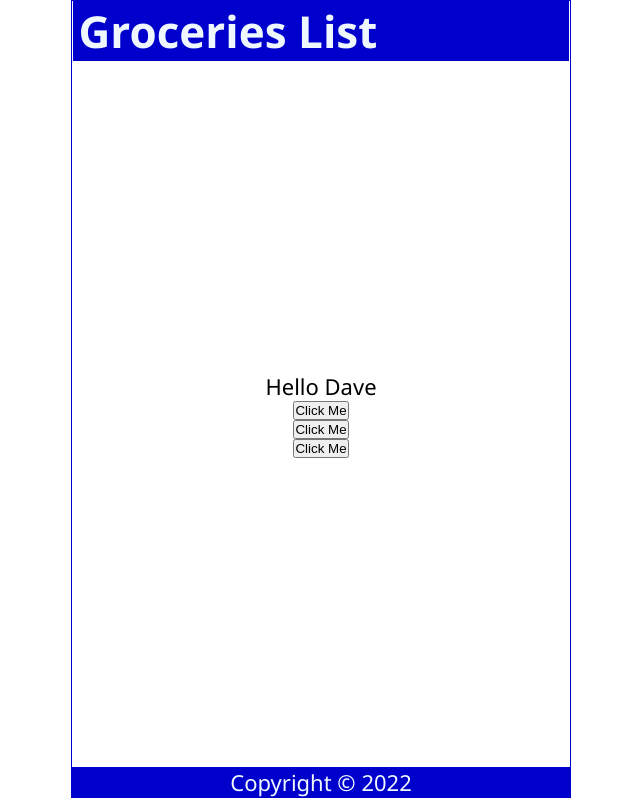
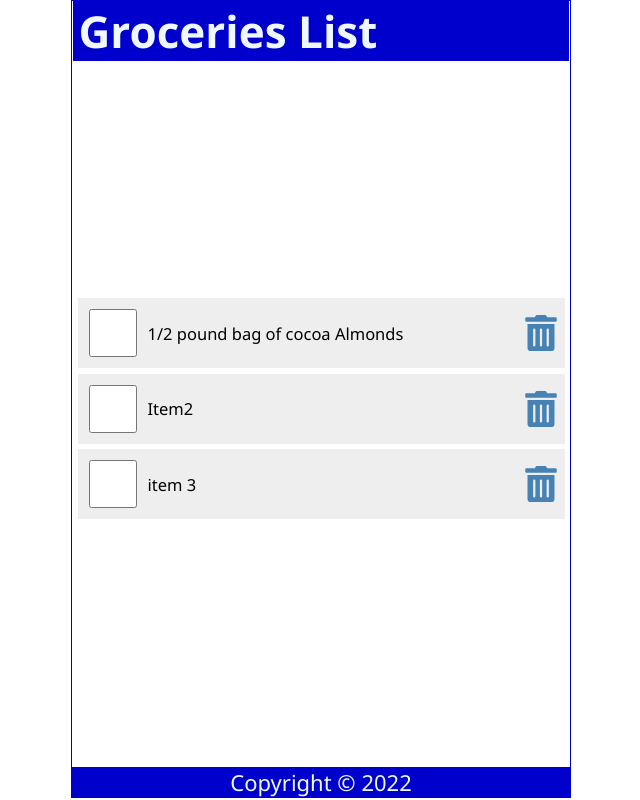
Before and after one commit to Ian-ed-McAllister/first_react_grocery_list, a React (Create React App) app: page / in a window 1280 px wide. Shown: the whole page, without its empty margins (319-959 px from the left). Built offline with nearby package versions, Linux system fonts and the light colour scheme.

Commit message:
Chapter 7 Complete

```diff
--- a/package.json
+++ b/package.json
@@ -8,6 +8,7 @@
     "@testing-library/user-event": "^13.5.0",
     "react": "^18.2.0",
     "react-dom": "^18.2.0",
+    "react-icons": "^4.4.0",
     "react-scripts": "5.0.1",
     "web-vitals": "^2.1.4"
   },
--- a/src/Content.js
+++ b/src/Content.js
@@ -1,35 +1,89 @@
 import React from 'react'
+import { useState } from 'react'
+import {FaTrashAlt} from "react-icons/fa"
+
 
 const Content = () => {
-    const handleNameChange = () => {
-        const names = ["Bob", "Dave", "Kevin"]
-        const int = Math.floor(Math.random()*3)
-        return names[int]
+    // we use const as we never want to reset the "name" again directly
+    const [items, setItems] = useState([
+        {
+            id: 1,
+            checked: false,
+            item: "1/2 pound bag of cocoa Almonds"
+        },
+        {
+            id: 2,
+            checked: false,
+            item: "Item2"
+        },
+        {
+            id:3,
+            checked: false,
+            item: "item 3"
+        }
+    ])
+
+    const handleCheck = (id) => {
+        const listItems = items.map((item) => item.id === id ? { ...item, checked: !item.checked} : item)
+        setItems(listItems)
+        localStorage.setItem('shoppingList', JSON.stringify(listItems))
+
+        console.log(`key: ${id}`)
     }
 
-    const handleClick = () =>{
-        console.log("CLICKED")
+    const handleDelete = (id) =>{
+        const listItems = items.filter((item) => item.id !== id)
+        setItems(listItems)
+        localStorage.setItem('shoppingList', JSON.stringify(listItems))
     }
-    const handleClick2 = (name) =>{
-        console.log(`${name} was clicked`)
-    }
-    const handleClick3 = (event) =>{
-        console.log(event.target.innerText)
-    }
+
+
+    // LEARNING ABOUT USE STATE
+
+    // const handleClick = () =>{
+    //     // here it will still output 0 the first time you click it as it uses the count value when it enters the function
+    //     setCount(count + 1)
+    //     //Even when adding again it will set count to what count was comming into the function +1 not +2
+    //     setCount(count + 1)
+    //     console.log(count)
+    //     // This is because the value of count within the function WILL NOT GET CHANGED, the value outside does and when you call the function again the local value gets set to the outside value
+    // }
+    // const handleClick2 = (name) =>{
+    //     console.log(`${name} was clicked`)
+    // }
+    // const handleClick3 = (event) =>{
+    //     console.log(event.target.innerText)
+    // }
 
   return (
     <main>
-        <p onDoubleClick={handleClick}>
-            Hello {handleNameChange()}
-        </p>
-        <button onClick={handleClick}>Click Me</button>
-        {/* The () is an annonmys function making it not get called immediatly when the page is loaded liek what would happen
-         if you were just to do handleClick2(handleNameChange())*/}
-        <button onClick={() => handleClick2(handleNameChange())}>Click Me</button>
-
-
-        <button onClick={(event) => handleClick3(event)}>Click Me</button>
-
+        {items.length ? (
+            <ul>
+                {items.map((item) =>(
+                    //list items need to have the key item to allow react to know if it got changed
+                    <li className='item' key={item.id} onDoubleClick={() => handleCheck(item.id)}>
+                        <input
+                            type="checkbox"
+                            checked={item.checked}
+                            onChange = {() => handleCheck(item.id)}
+                        />
+                        <label
+                            style={(item.checked) ? {textDecoration: 'line-through'}: null}
+                            onDoubleClick={() => handleCheck(item.id)}
+                        >{item.item}</label>
+                        <FaTrashAlt
+                            role="button"
+                            tabIndex="0"
+                            onClick={() => handleDelete(item.id)}
+                        />
+                    </li>
+                ))}
+            </ul>
+        ) : (
+            <p style={{marginTop: '2rem'}}>
+                NO ITEMS IN LIST
+            </p>
+        )}
     </main>
   )
 }
--- a/src/index.css
+++ b/src/index.css
@@ -63,3 +63,63 @@
   place-content: center;
   align-items: center;
 }
+
+
+ul {
+  width: 100%;
+  list-style: none;
+  padding: 0 0.25rem 0.25rem;
+}
+
+ul li::before {
+  content: "\200B";
+}
+
+.item {
+  display: flex;
+  justify-content: flex-start;
+  align-items: center;
+  padding: 0.5rem 0 0.5rem 0.5rem;
+  margin: 0.25rem 0;
+  background-color: #eee;
+}
+
+.item:first-child {
+  margin: 0;
+}
+
+.item input[type="checkbox"] {
+  text-align: center;
+  width: 2.5rem;
+  width: 48px;
+  min-width: 48px;
+  height: 2.5rem;
+  height: 48px;
+  min-height: 48px;
+  cursor: pointer;
+  margin-right: 0.5rem;
+}
+
+.item input[type="checkbox"]:focus + label {
+  text-decoration: underline;
+}
+
+.item > label {
+  font-size: 0.75rem;
+  flex-grow: 1;
+}
+
+.item svg {
+  width: 48px;
+  min-width: 48px;
+  height: 36px;
+  font-size: 1rem;
+  color: steelblue;
+  cursor: pointer;
+}
+
+.item svg:focus,
+.item svg:hover {
+  color: red;
+  outline: none;
+}
```
Also changed, not shown: 1 other file (tests, documents, lock files or other folders).
